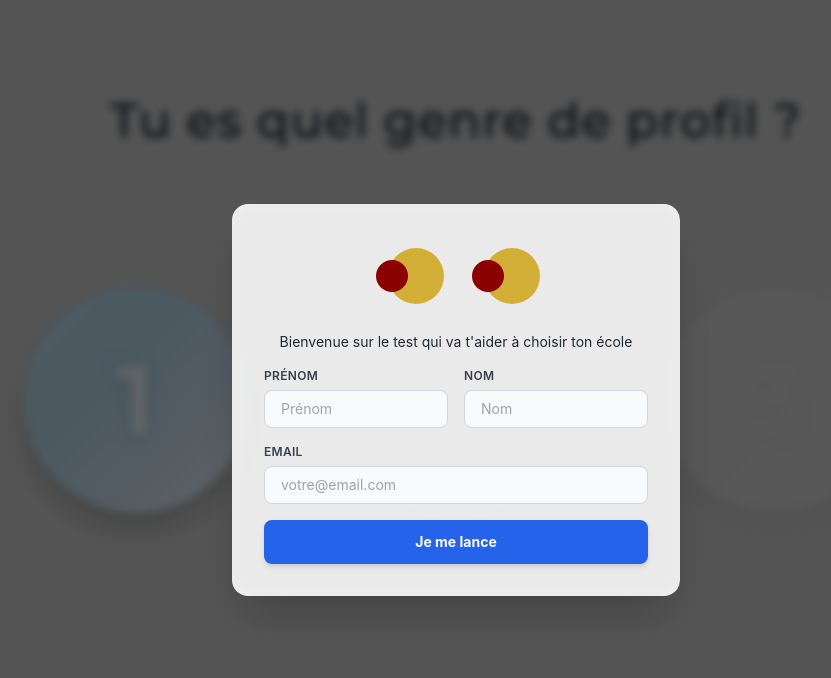
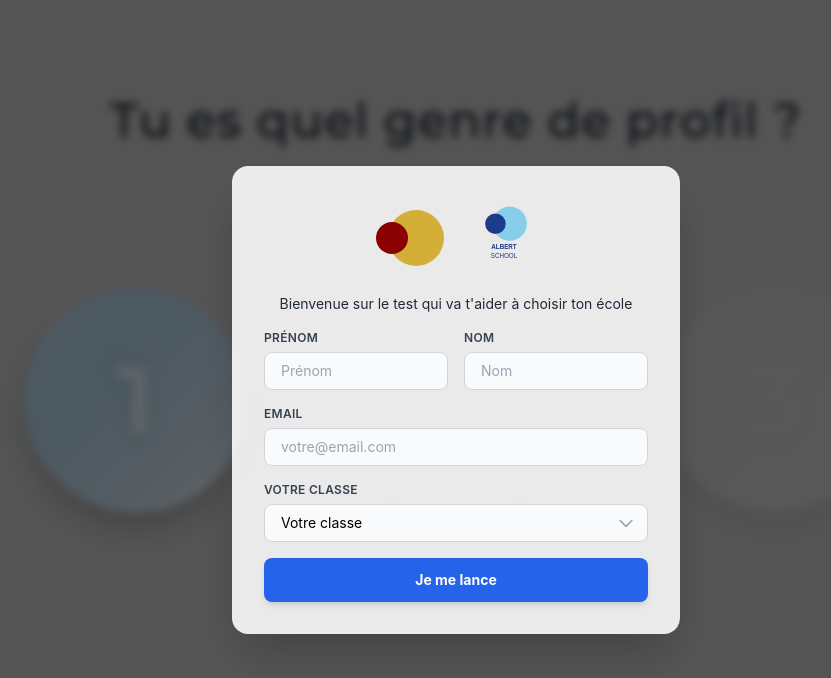
Before and after one commit to AgatheJsnd/BDD1, a React (Vite) app: page / in a window 1280 px wide. Shown: the top 678 px of the page, without its empty margins (184-1015 px from the left). Built offline with nearby package versions, Linux system fonts and the light colour scheme.

Commit message:
pop-uo de connection
création du rectangle pour indiquer la classe et aussi l'ajout des deux icônes des deux école

```diff
--- a/src/components/LoginModal.jsx
+++ b/src/components/LoginModal.jsx
@@ -5,11 +5,12 @@ const LoginModal = ({ isOpen, onClose, onLogin }) => {
   const [firstName, setFirstName] = useState('');
   const [lastName, setLastName] = useState('');
   const [email, setEmail] = useState('');
+  const [classe, setClasse] = useState('');
 
   const handleSubmit = (e) => {
     e.preventDefault();
-    if (firstName && lastName && email) {
-      onLogin({ firstName, lastName, email });
+    if (firstName && lastName && email && classe) {
+      onLogin({ firstName, lastName, email, classe });
     }
   };
 
@@ -44,11 +45,14 @@ const LoginModal = ({ isOpen, onClose, onLogin }) => {
             {/* Petit cercle rouge foncé qui chevauche */}
             <circle cx="30" cy="50" r="20" fill="#8B0000" />
           </svg>
-          <svg xmlns="http://www.w3.org/2000/svg" className="h-20 w-20" viewBox="0 0 100 100">
-            {/* Grand cercle jaune moutarde */}
-            <circle cx="60" cy="50" r="35" fill="#D4AF37" />
-            {/* Petit cercle rouge foncé qui chevauche */}
-            <circle cx="30" cy="50" r="20" fill="#8B0000" />
+          <svg xmlns="http://www.w3.org/2000/svg" className="h-20 w-20" viewBox="0 0 120 140">
+            {/* Grand cercle bleu clair */}
+            <circle cx="70" cy="45" r="30" fill="#87CEEB" />
+            {/* Petit cercle bleu foncé qui chevauche */}
+            <circle cx="45" cy="45" r="18" fill="#1E3A8A" />
+            {/* Texte ALBERTSCHOOL */}
+            <text x="60" y="90" fontFamily="Arial, sans-serif" fontSize="11" fill="#1E3A8A" textAnchor="middle" fontWeight="bold">ALBERT</text>
+            <text x="60" y="105" fontFamily="Arial, sans-serif" fontSize="11" fill="#1E3A8A" textAnchor="middle">SCHOOL</text>
           </svg>
         </div>
 
@@ -99,6 +103,32 @@ const LoginModal = ({ isOpen, onClose, onLogin }) => {
             />
           </div>
 
+          <div className="space-y-1.5">
+            <label htmlFor="classe" className="block text-xs font-semibold text-gray-700 uppercase tracking-wide">Votre classe</label>
+            <div className="relative">
+              <select
+                id="classe"
+                value={classe}
+                onChange={(e) => setClasse(e.target.value)}
+                required
+                className="w-full px-4 py-2 pr-10 border border-gray-300 rounded-lg focus:outline-none focus:ring-2 focus:ring-blue-500 focus:border-blue-500 transition-all text-sm bg-gray-50 appearance-none"
+              >
+                <option value="">Votre classe</option>
+                <option value="Seconde">Seconde</option>
+                <option value="Première">Première</option>
+                <option value="Terminal Général">Terminal Général</option>
+                <option value="Terminal STMG">Terminal STMG</option>
+                <option value="Terminal Pro">Terminal Pro</option>
+                <option value="BTS">BTS</option>
+              </select>
+              <div className="absolute inset-y-0 right-0 flex items-center pr-3 pointer-events-none">
+                <svg className="w-5 h-5 text-gray-400" fill="none" stroke="currentColor" viewBox="0 0 24 24">
+                  <path strokeLinecap="round" strokeLinejoin="round" strokeWidth={2} d="M19 9l-7 7-7-7" />
+                </svg>
+              </div>
+            </div>
+          </div>
+
           <button
             type="submit"
             className="w-full bg-blue-600 text-white py-3 px-6 rounded-lg hover:bg-blue-700 transition duration-200 font-bold text-sm shadow-md hover:shadow-lg transform active:scale-98 mt-6"
```
